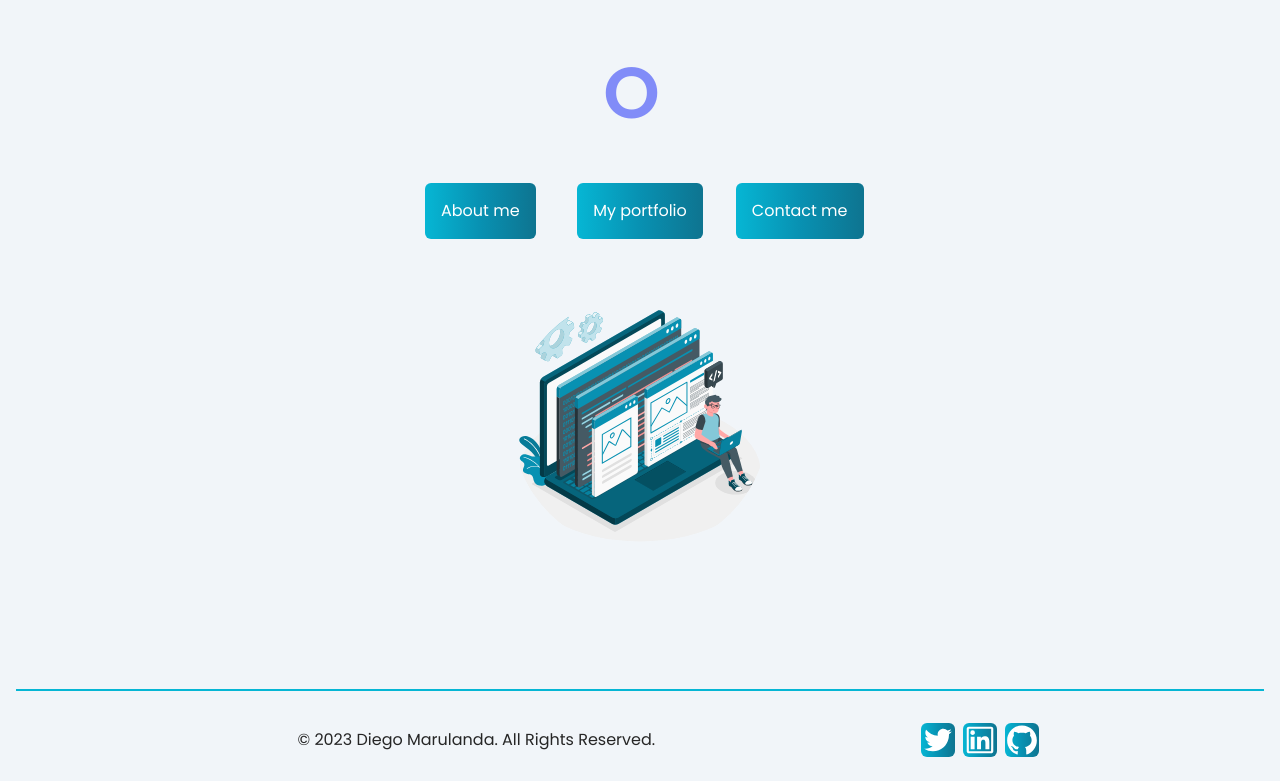
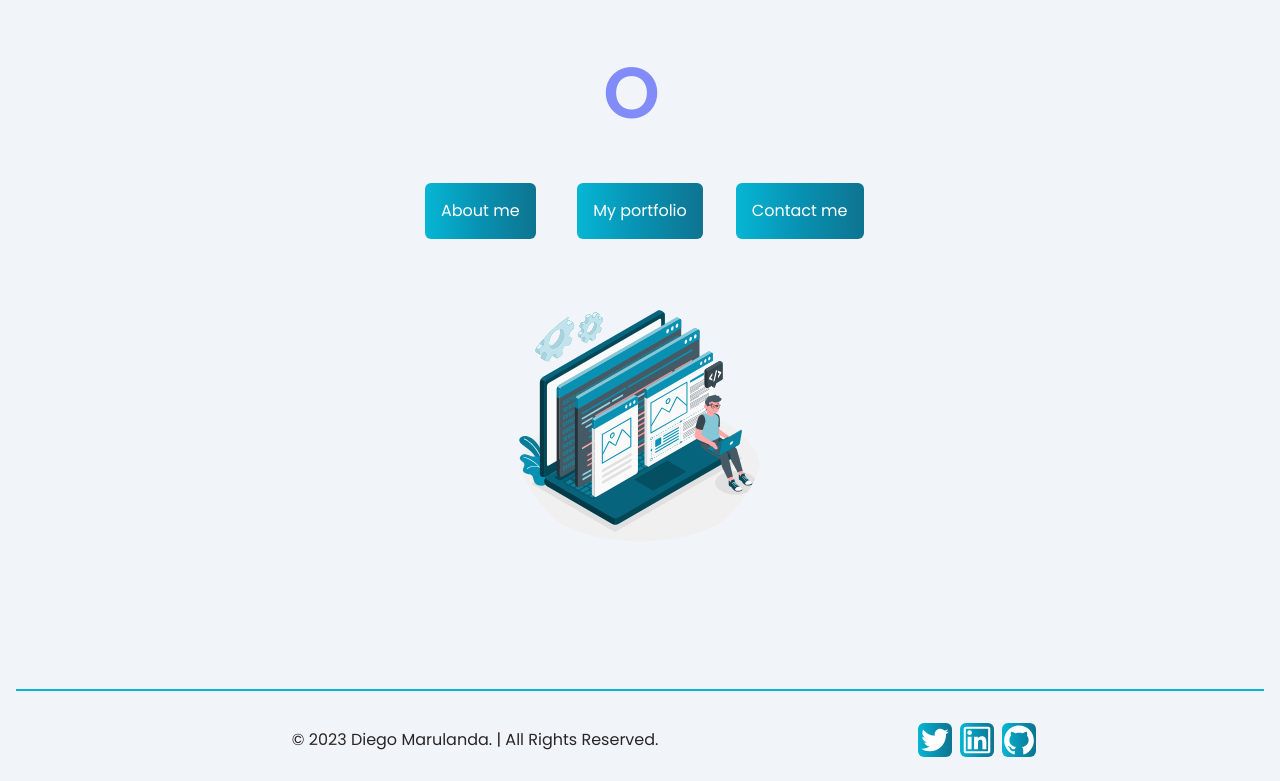
Before and after one commit to DiegoMarulandaB/Portfolio, a Next.js app: page / in a window 1280 px wide. Shown: the part 785-1566 px from the top of the page. Built offline with nearby package versions, Linux system fonts and the light colour scheme.

Commit message:
add_new_fixes_footer

```diff
--- a/src/components/Footer/Footer.tsx
+++ b/src/components/Footer/Footer.tsx
@@ -6,8 +6,8 @@ const Footer = () => {
     <footer className="mx-auto max-w-8xl px-4 md:max-w-8xl sm:text-1xl md:text-1xl lg:text-1xl xl:text-4xl">
       <hr className="w-full   mx-auto mt-8 bg-gradient-to-r from-cyan-600 border-b border-cyan-500 " />
       <div className="mx-auto p-4 flex flex-col items-center justify-center text-center md:flex-row md:justify-evenly mt-2">
-        <div className="flex flex-row items-center justify-between space-x-2 mb-2 mt-2 mx-14 mr-14  text-neutral-800 dark:text-neutral-100 ">
-          &copy; {new Date().getFullYear()} Diego Marulanda. All Rights Reserved.
+        <div className="flex flex-row items-center justify-between space-x-2 mb-2 mt-2 mx-12 mr-12  text-neutral-800 dark:text-neutral-100 ">
+          &copy; {new Date().getFullYear()} Diego Marulanda. | All Rights Reserved.
           <a href="/" className="hover:underline" />
         </div>
         <div className="flex flex-row items-center justify-center space-x-2 mb-2 mt-2">
```
